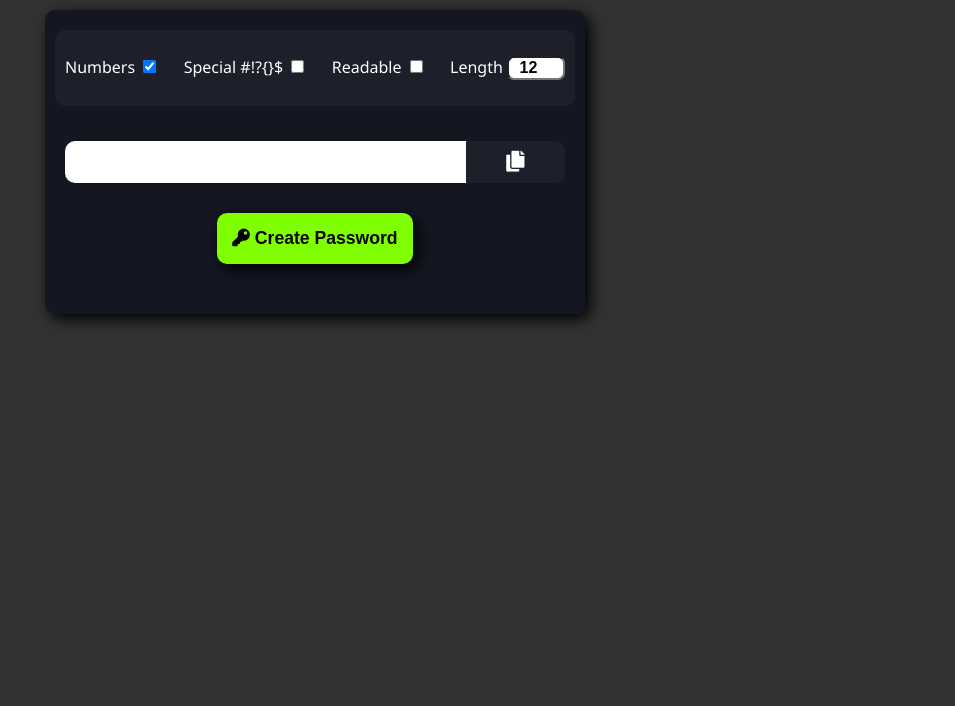
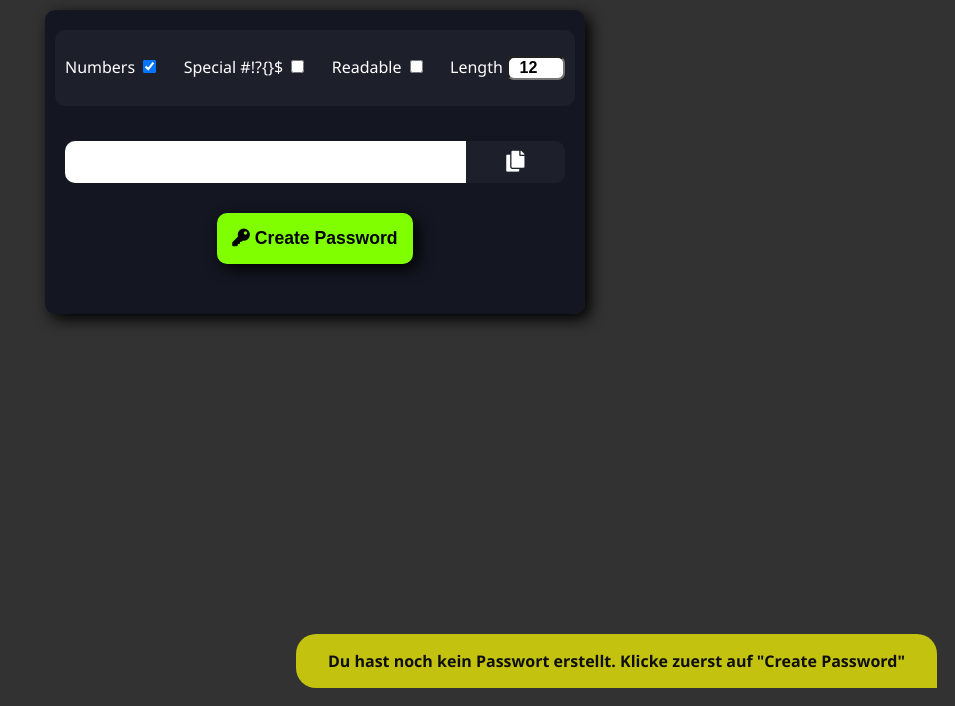
Before and after one commit to DanielVierh/Password-Generator, a plain HTML site: page index.html in a window 1280 px wide. Both pictures are taken after a click on the button 840 px from the left and 255 px from the top of the page. Shown: the part 94-800 px from the top of the page, without its empty margins (325-1280 px from the left). Drawn offline with Linux system fonts and the light colour scheme.

Commit message:
Fallback Mitteilung für das Kopieren eines leeren Textfeldes

```diff
--- a/app.js
+++ b/app.js
@@ -110,6 +110,8 @@ function copyPsw() {
         copyButtonIcon.classList.add('fa-check');
         copyButton.classList.add('active');
         createNotification('Passwort wurde kopiert','success')
+    }else{
+        createNotification('Du hast noch kein Passwort erstellt. Klicke zuerst auf "Create Password"','warning')
     }
 }
 
--- a/style.css
+++ b/style.css
@@ -146,3 +146,8 @@ body{
     background-color: lightblue;
     color: black;
 }
+
+.toast.warning{
+    background-color: yellow;
+    color: black;
+}
```
